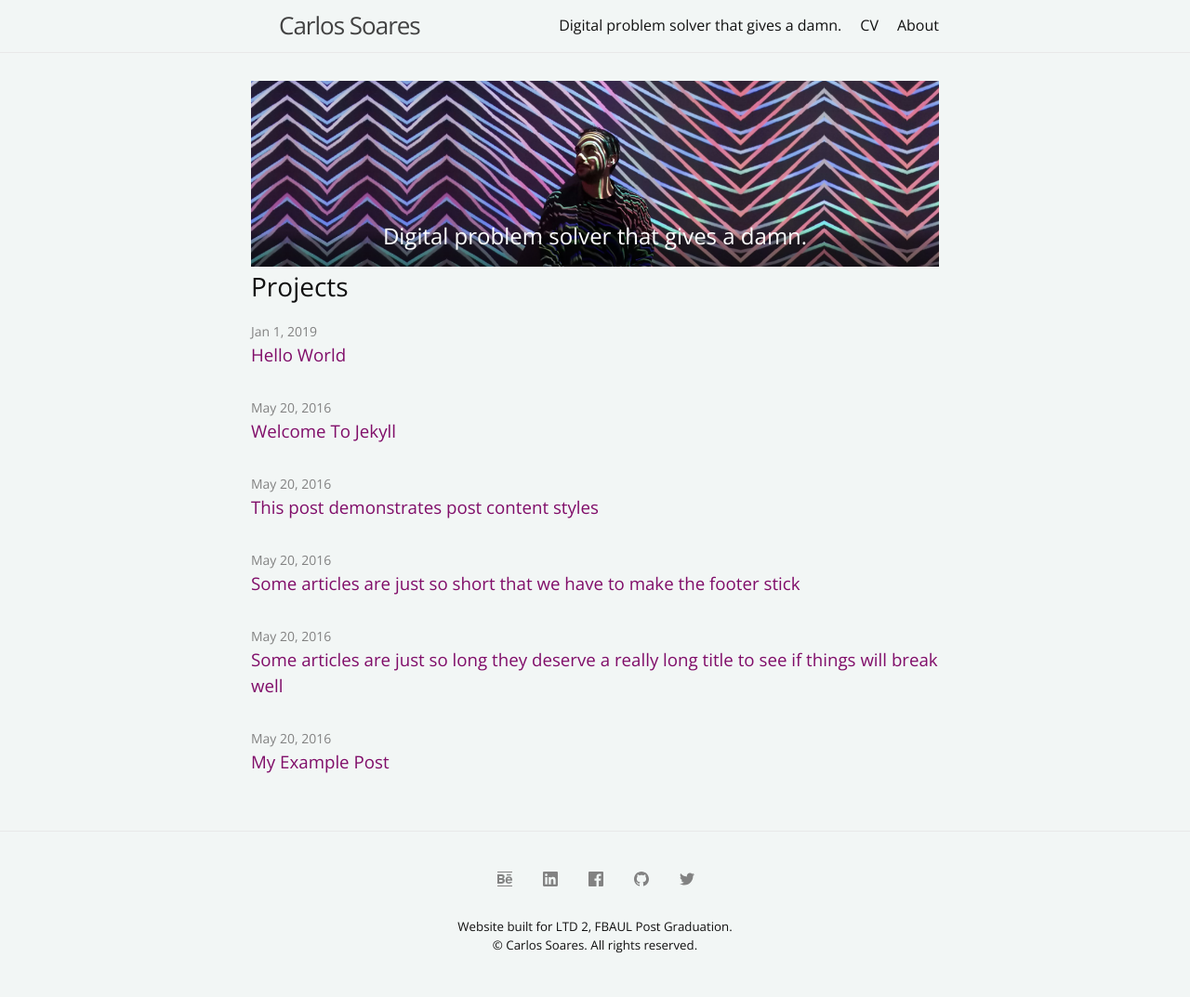
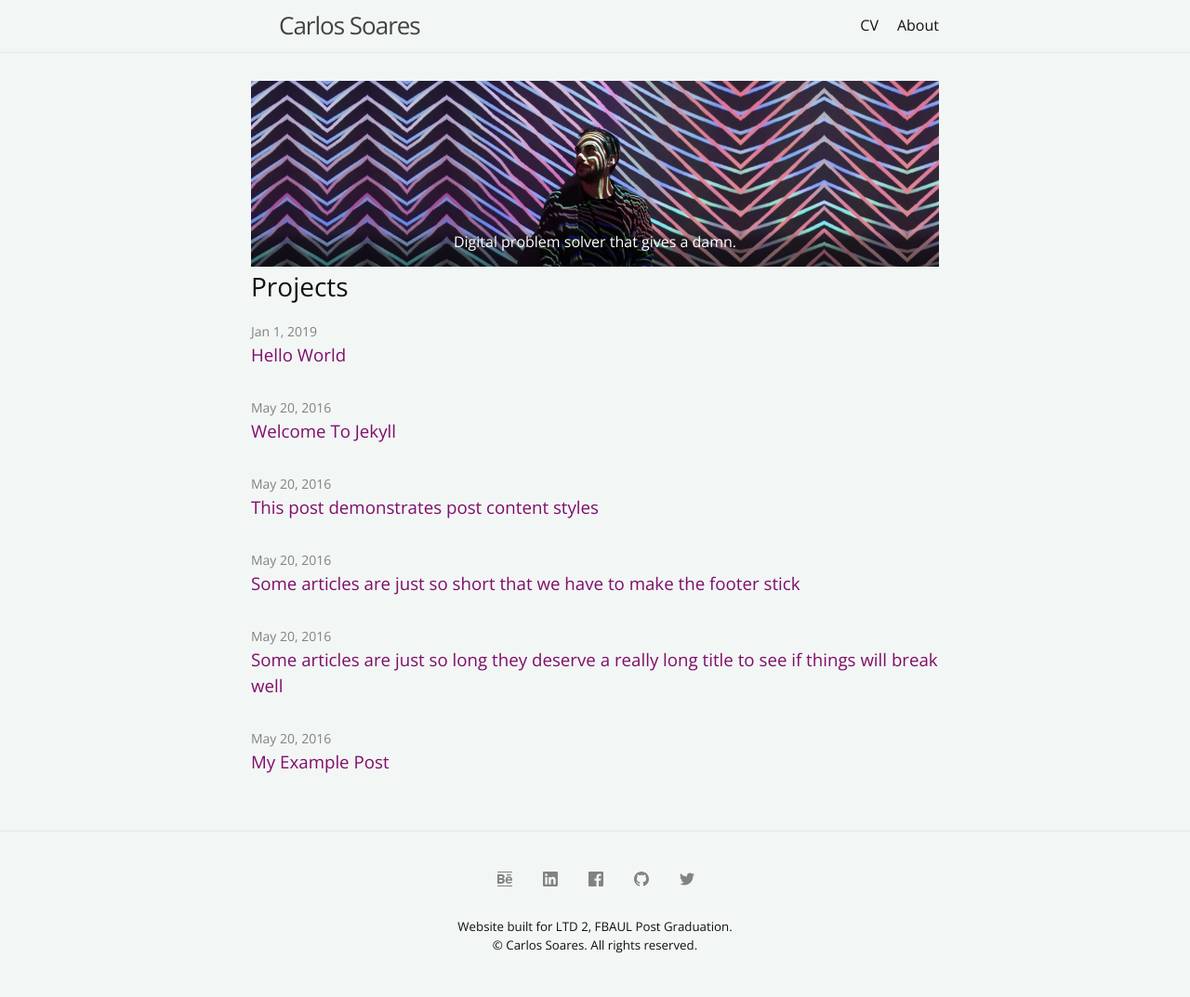
Before and after one commit to carlosmms/carlosmms.github.io, a Jekyll site: the page built from index.md, in a window 1280 px wide. Shown: the whole page at 93% size. Built offline with Jekyll 4.4.1, drawn with Linux system fonts in a browser that asks for light colours; our own code applies the rules of GitHub Pages for plain Markdown files.

Commit message:
home header fix

```diff
--- a/_layouts/home.html
+++ b/_layouts/home.html
@@ -2,11 +2,6 @@
 layout: default
 
 ---
-
-
-
-
-
 
 <div class="home">
 		 <section class="index-banner">
--- a/index.md
+++ b/index.md
@@ -3,4 +3,4 @@ layout: home
 
 ---
 
-# Digital problem solver that gives a damn.
+Digital problem solver that gives a damn.
```
